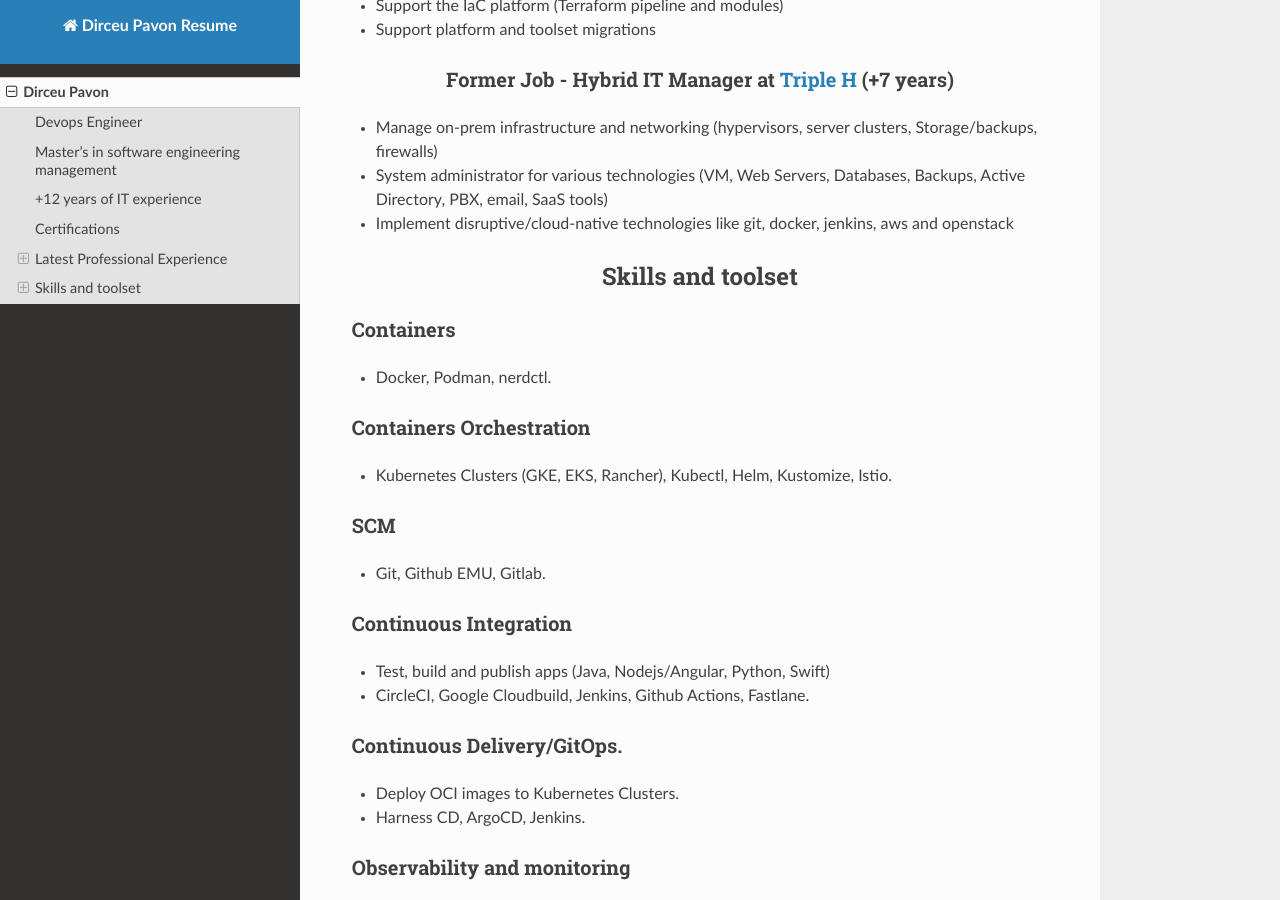
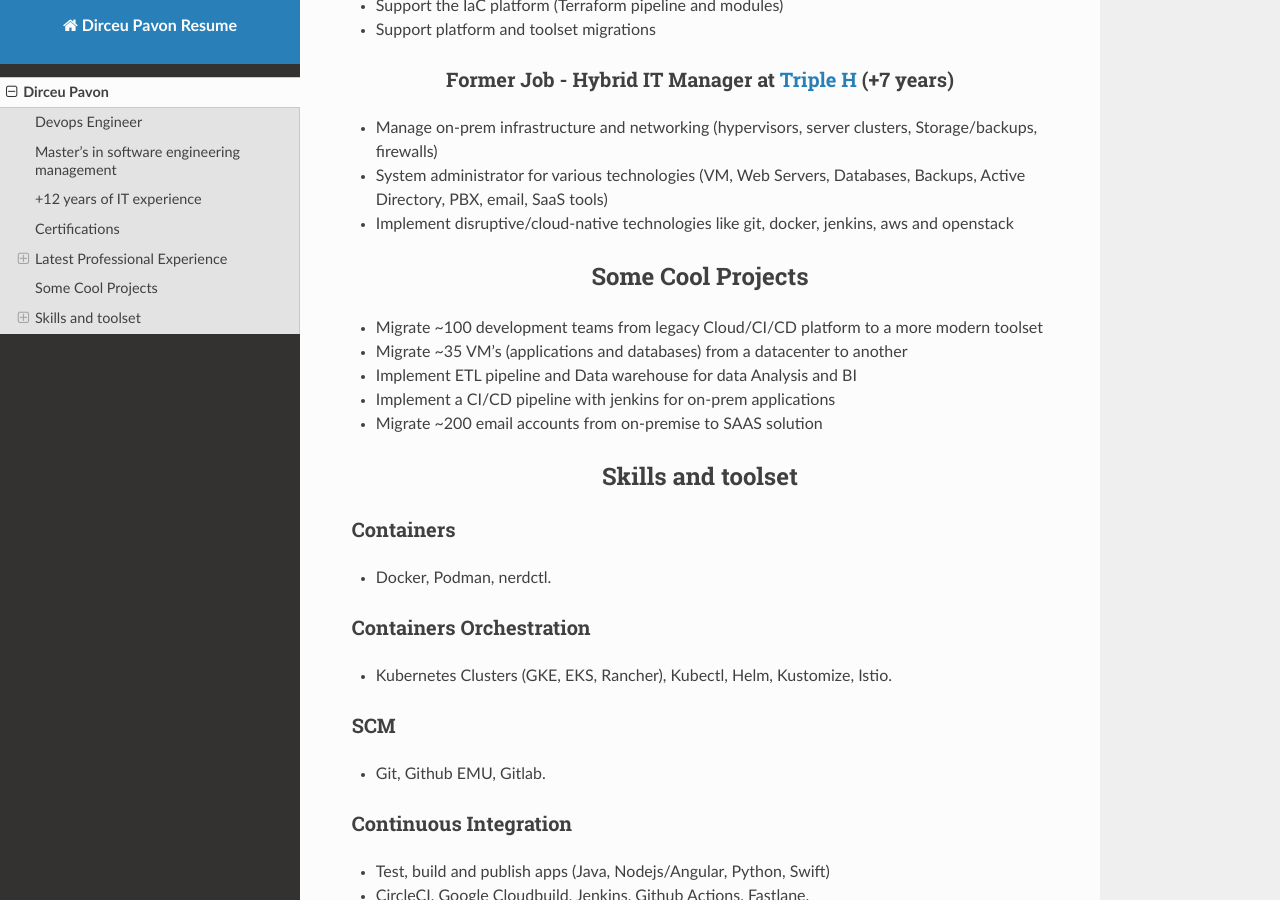
Before and after one commit to dirceubb/resume, an MkDocs documentation site: the page built from resume/index.md, in a window 1280 px wide and 900 px high, scrolled down 664 px. Built offline with MkDocs 1.6.1, drawn with Linux system fonts in a browser that asks for light colours; nearby versions of some CDN libraries.

Commit message:
add cool projects.md

```diff
--- a/resume/index.md
+++ b/resume/index.md
@@ -16,6 +16,13 @@ patterns/pipelines, repositories, integrations, automations and cloud resources
 - System administrator for various technologies (VM, Web Servers, Databases, Backups, Active Directory, PBX, email, SaaS tools)
 - Implement disruptive/cloud-native technologies like git, docker,
 jenkins, aws and openstack
+
+## <center> Some Cool Projects </center>
+- Migrate ~100 development teams from legacy Cloud/CI/CD platform to a more modern toolset
+- Migrate ~35 VM’s (applications and databases) from a datacenter to another
+- Implement ETL pipeline and Data warehouse for data Analysis and BI
+- Implement a CI/CD pipeline with jenkins for on-prem applications
+- Migrate ~200 email accounts from on-premise to SAAS solution
 
 ## <center> Skills and toolset </center>
 ### Containers
```
